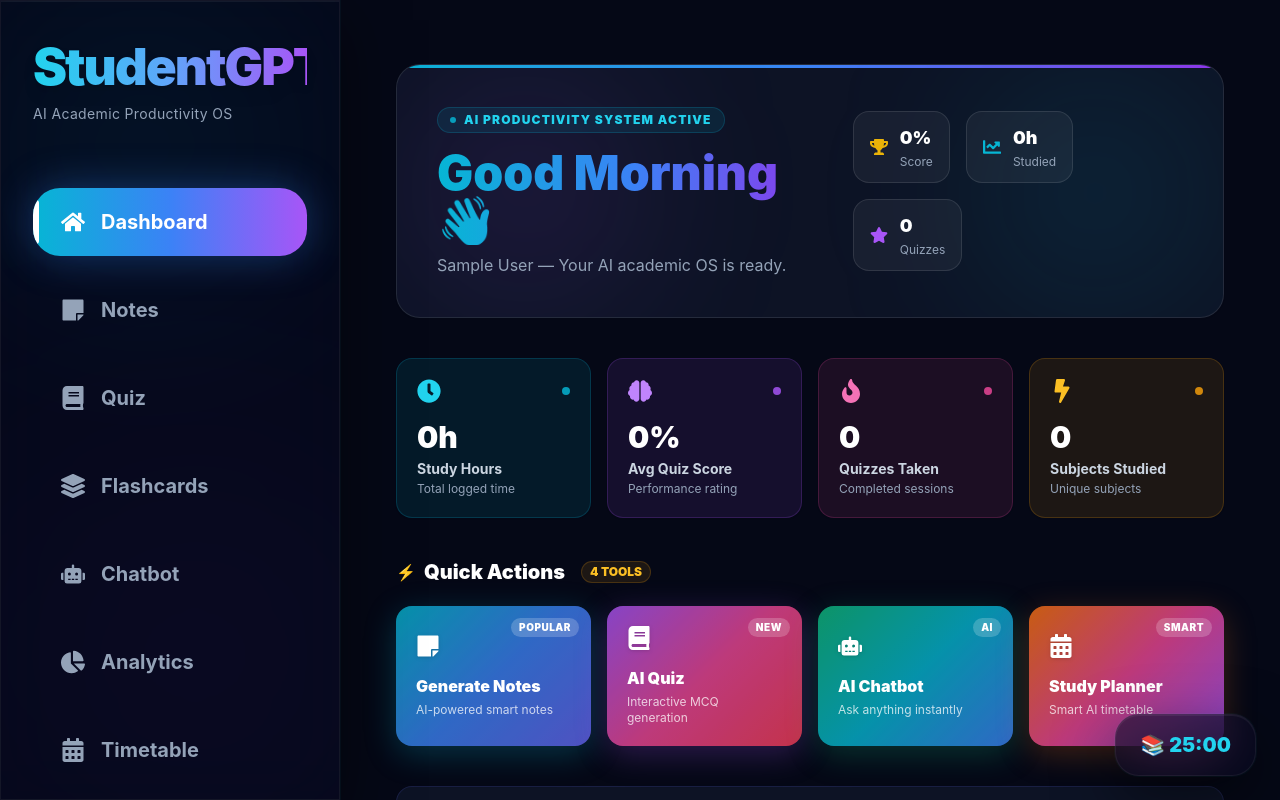
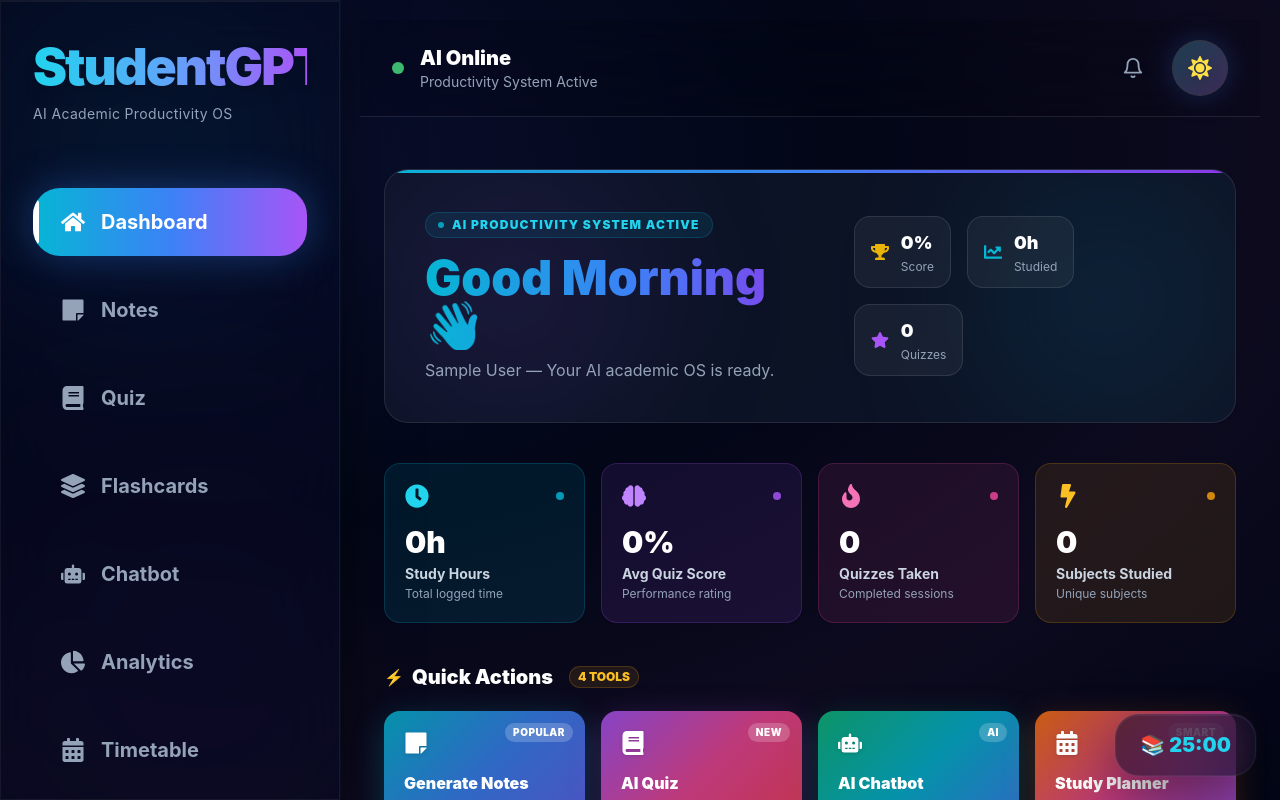
Before and after one commit to SahilAbbas212/studentgpt, a React (Vite) app in the folder frontend/: page / in a window 1280 px wide. Shown: the top 800 px of the page. Built offline with nearby package versions, Linux system fonts and the light colour scheme; sample sign-in values are in the browser's storage.

Commit message:
Fix dashboard layout and theme visibility

```diff
--- a/frontend/src/layouts/DashboardLayout.jsx
+++ b/frontend/src/layouts/DashboardLayout.jsx
@@ -1,50 +1,20 @@
-import { useState } from "react";
-import { FiMenu } from "react-icons/fi";
 import Sidebar from "../components/Sidebar";
+import Navbar from "../components/Navbar";
 
-export default function DashboardLayout({ children }) {
-  const [sidebarOpen, setSidebarOpen] = useState(false);
+function DashboardLayout({ children }) {
+  return (
+    <div className="flex">
+      <Sidebar />
 
-  return (
-    <div className="flex min-h-screen bg-[#050816] text-white">
+      <div className="flex-1 p-5">
+        <Navbar />
 
-      {/* Mobile Overlay */}
-      {sidebarOpen && (
-        <div
-          className="fixed inset-0 bg-black/50 z-40 md:hidden"
-          onClick={() => setSidebarOpen(false)}
-        />
-      )}
-
-      {/* Sidebar */}
-      <div
-        className={`
-          fixed z-50 top-0 left-0 h-full
-          transform transition-transform duration-300
-          md:translate-x-0 md:static md:flex
-          ${sidebarOpen ? "translate-x-0" : "-translate-x-full"}
-        `}
-      >
-        <Sidebar closeSidebar={() => setSidebarOpen(false)} />
-      </div>
-
-      {/* Main Content */}
-      <div className="flex-1 flex flex-col">
-
-        {/* Mobile Navbar */}
-        <div className="md:hidden flex items-center p-4 border-b border-white/10">
-          <button onClick={() => setSidebarOpen(true)}>
-            <FiMenu size={26} />
-          </button>
-
-          <h1 className="ml-4 font-bold text-xl">StudentGPT</h1>
+        <div className="mt-5">
+          {children}
         </div>
-
-        {/* Page Content */}
-        <main className="p-4 md:p-8 w-full max-w-7xl mx-auto">
-          {children}
-        </main>
       </div>
     </div>
   );
 }
+
+export default DashboardLayout;
```
